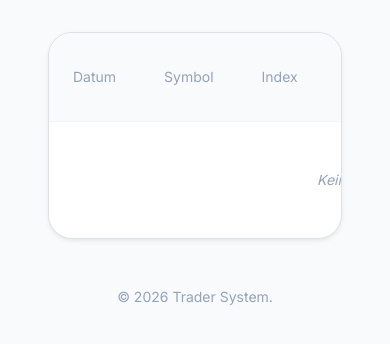
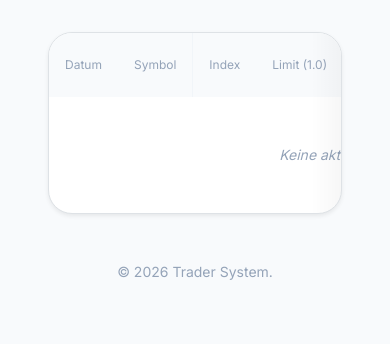
Before and after one commit to fxhuhn/croc-trader, a Flask app: page /screener/turnover in a window 390 px wide. Shown: the part 89-433 px from the top of the page. Run offline with Flask 3, Linux system fonts and the light colour scheme; data that the repository does not hold is empty; parts of the project's set-up code (start-up, migrations or seed data) failed here and were passed over; some libraries are stand-ins or nearby versions.

Commit message:
add mobile view

```diff
--- a/app/templates/screener_turnover.html
+++ b/app/templates/screener_turnover.html
@@ -1,8 +1,6 @@
 {% extends "base.html" %}
 
-{% block head %}
-<title>Turnover Signale</title>
-{% endblock %}
+{% block title %}Turnover Signale{% endblock %}
 
 {% block body_class %}bg-slate-50 min-h-screen p-4 md:p-8 text-slate-900{% endblock %}
 
@@ -44,30 +42,33 @@
     <!-- Signals Section (Table) -->
     <section class="mb-12">
         <div class="bg-white rounded-3xl shadow-sm border border-slate-200 overflow-hidden">
-            <div class="overflow-x-auto">
-                <table class="w-full text-sm text-left">
+            <div class="overflow-x-auto no-scrollbar relative shadow-indicator">
+                <table class="w-full text-sm text-left border-separate border-spacing-0">
                     <thead>
-                        <tr class="text-slate-400 font-medium border-b border-slate-100 bg-slate-50">
-                            <th class="px-6 py-4 font-normal">Datum</th>
-                            <th class="px-6 py-4 font-normal">Symbol</th>
-                            <th class="px-6 py-4 font-normal">Index</th>
-                            <th class="px-6 py-4 font-normal text-right">Limit (1.0)</th>
-                            <th class="px-6 py-4 font-normal text-right">Limit (0.5)</th>
-                            <th class="px-6 py-4 font-normal text-right">Close</th>
-                            <th class="px-6 py-4 font-normal text-right">ATR</th>
-                            <th class="px-6 py-4 font-normal text-right">Dollar-Volume</th>
+                        <tr class="text-xs md:text-sm text-slate-400 font-medium border-b border-slate-100 bg-slate-50">
+                            <th class="px-3 md:px-6 py-4 font-normal whitespace-nowrap">Datum</th>
+                            <th
+                                class="px-3 md:px-6 py-4 font-normal sticky-col sticky-col-header border-r border-slate-100 whitespace-nowrap">
+                                Symbol</th>
+                            <th class="px-3 md:px-6 py-4 font-normal whitespace-nowrap">Index</th>
+                            <th class="px-3 md:px-6 py-4 font-normal text-right whitespace-nowrap">Limit (1.0)</th>
+                            <th class="px-3 md:px-6 py-4 font-normal text-right whitespace-nowrap">Limit (0.5)</th>
+                            <th class="px-3 md:px-6 py-4 font-normal text-right whitespace-nowrap">Close</th>
+                            <th class="px-3 md:px-6 py-4 font-normal text-right whitespace-nowrap">ATR</th>
+                            <th class="px-3 md:px-6 py-4 font-normal text-right whitespace-nowrap">Dollar-Volume</th>
                         </tr>
                     </thead>
                     <tbody class="divide-y divide-slate-50">
                         {% for row in results %}
                         <tr class="hover:bg-slate-50/50 transition-colors group">
                             <!-- Date -->
-                            <td class="px-6 py-3 font-medium text-slate-700 whitespace-nowrap">
+                            <td class="px-3 md:px-6 py-3 font-medium text-slate-700 text-sm whitespace-nowrap">
                                 {{ row.display_date }}
                             </td>
 
                             <!-- Symbol -->
-                            <td class="px-6 py-3">
+                            <td
+                                class="px-3 md:px-6 py-3 sticky-col border-r border-slate-100 text-sm whitespace-nowrap bg-white group-hover:bg-slate-50/50 transition-colors">
                                 <div class="flex items-center gap-2">
                                     <span class="font-black text-slate-700">{{ row.symbol }}</span>
                                     <a href="https://www.tradingview.com/chart/?symbol={{ row.symbol }}" target="_blank"
@@ -78,7 +79,7 @@
                             </td>
 
                             <!-- Index -->
-                            <td class="px-6 py-3">
+                            <td class="px-3 md:px-6 py-3 text-sm whitespace-nowrap">
                                 <span
                                     class="inline-flex items-center px-2 py-0.5 rounded text-xs font-medium bg-slate-100 text-slate-600">
                                     {{ row.index }}
@@ -86,7 +87,7 @@
                             </td>
 
                             <!-- Entry 1.0 -->
-                            <td class="px-6 py-3 text-right font-mono text-slate-500">
+                            <td class="px-3 md:px-6 py-3 text-right font-mono text-slate-500 text-sm whitespace-nowrap">
                                 {% if row.entry_1_0 %}
                                 {{ "%.2f"|format(row.entry_1_0) }}
                                 {% else %}
@@ -95,7 +96,7 @@
                             </td>
 
                             <!-- Entry 0.5 -->
-                            <td class="px-6 py-3 text-right font-mono text-slate-500">
+                            <td class="px-3 md:px-6 py-3 text-right font-mono text-slate-500 text-sm whitespace-nowrap">
                                 {% if row.entry_0_5 %}
                                 {{ "%.2f"|format(row.entry_0_5) }}
                                 {% else %}
@@ -104,17 +105,18 @@
                             </td>
 
                             <!-- Close -->
-                            <td class="px-6 py-3 text-right font-mono text-slate-500">
+                            <td class="px-3 md:px-6 py-3 text-right font-mono text-slate-500 text-sm whitespace-nowrap">
                                 {{ "%.2f"|format(row.close) }}
                             </td>
 
                             <!-- ATR -->
-                            <td class="px-6 py-3 text-right font-mono text-slate-400">
+                            <td class="px-3 md:px-6 py-3 text-right font-mono text-slate-400 text-sm whitespace-nowrap">
                                 {{ "%.2f"|format(row.atr) }}
                             </td>
 
                             <!-- Dollar Volume -->
-                            <td class="px-6 py-3 text-right text-slate-400 font-medium">
+                            <td
+                                class="px-3 md:px-6 py-3 text-right text-slate-400 font-medium text-sm whitespace-nowrap">
                                 {% set dv = row.get('dollar_volume', 0) %}
                                 {% if dv >= 1000000000 %}
                                 {{ "%.2f"|format(dv / 1000000000) }}B
@@ -127,7 +129,7 @@
                         </tr>
                         {% else %}
                         <tr>
-                            <td colspan="8" class="px-6 py-12 text-center text-slate-400 italic">
+                            <td colspan="8" class="px-3 md:px-6 py-12 text-center text-slate-400 italic text-sm">
                                 Keine aktuellen Signale
                             </td>
                         </tr>
```
